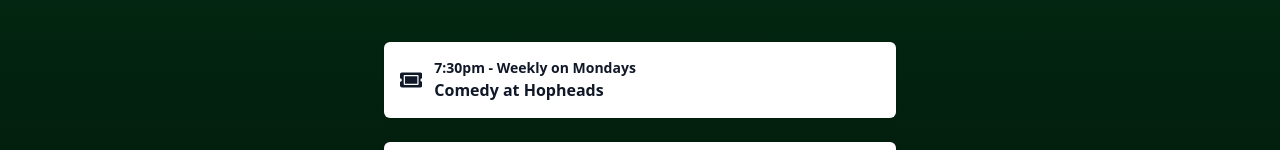
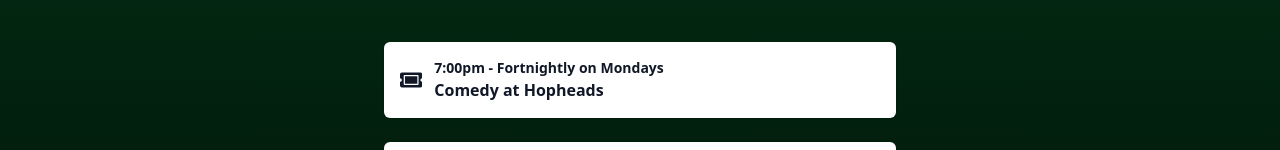
Before and after one commit to JarrodKane/DeadFunnyClub, a React (Vite) app: page / in a window 1280 px wide. Shown: the part 178-328 px from the top of the page. Built offline with nearby package versions, Linux system fonts and the light colour scheme.

Commit message:
Night update

```diff
--- a/src/constants/links.ts
+++ b/src/constants/links.ts
@@ -6,7 +6,7 @@
     url: 'https://hopheadscomedy.eventbrite.com.au',
     icon: IconType.Tickets,
     location: '53 Anderson St, Yarraville VIC 3013',
-    time: '7:30pm - Weekly on Mondays',
+    time: '7:00pm - Fortnightly on Mondays',
     price: 'Free'
   },
   {
```
